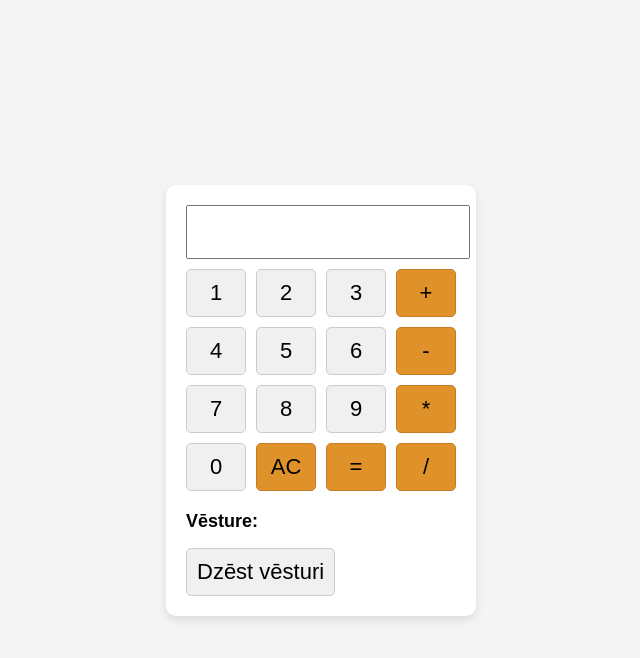
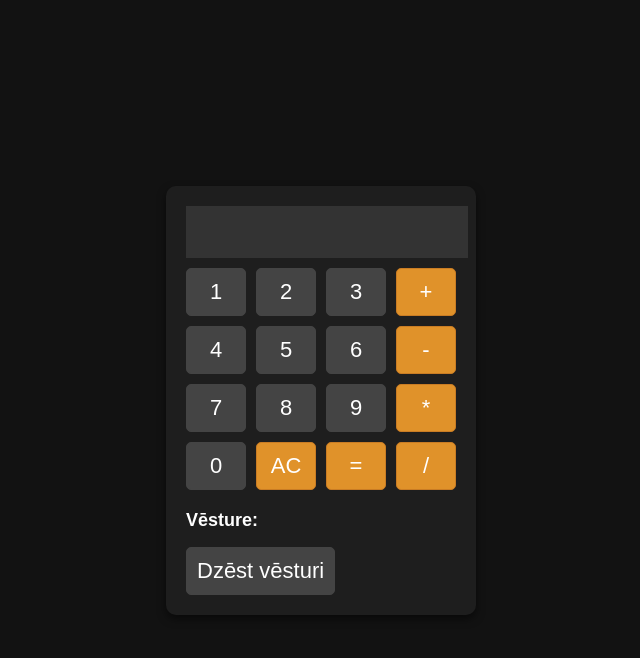
Before and after one commit to 22DP1AToca/kalkulatorsAA, a plain HTML site: page index.html in a window 1280 px wide. Both pictures are taken after a click on the button "Dzēst vēsturi". Shown: the whole page, without its empty margins (319-959 px from the left). Drawn offline with Linux system fonts and the light colour scheme.

Commit message:
emo mode

```diff
--- a/style.css
+++ b/style.css
@@ -1,3 +1,4 @@
+
     body {
         font-family: Arial, sans-serif;
         display: flex;
@@ -5,14 +6,15 @@ body {
         align-items: center;
         height: 100vh;
         margin: 0;
-    background-color: #f4f4f4;
+        background-color: #121212; /* Dark background */
+        color: #fff; /* Light text color */
     }
 
     .calculator {
-    background-color: #fff;
+        background-color: #1e1e1e; /* Dark background for the calculator */
         padding: 20px;
         border-radius: 10px;
-    box-shadow: 0 4px 8px rgba(0, 0, 0, 0.1);
+        box-shadow: 0 4px 8px rgba(0, 0, 0, 0.5); /* Strong shadow for a raised look */
         text-align: center;
         width: 270px;
     }
@@ -26,11 +28,14 @@ input[type="text"] {
         text-align: right;
         padding: 5px;
         outline: none;
+        background-color: #333; /* Dark background for the input */
+        color: #fff; /* Light text color */
+        border: 1px solid #333; /* Dark border */
     }
 
     input:focus {
-    background-color: white; /* Prevent background color change */
-    border: 1px solid #000000;  /* Keep the border color the same */
+        background-color: #333; /* Keep the input background dark */
+        border: 1px solid #333;  /* Light border when focused */
     }
 
     .buttons {
@@ -44,23 +49,24 @@ input:focus {
         font-size: 22px;
         padding: 10px;
         cursor: pointer;
-    background-color: #f0f0f0;
-    border: 1px solid #ccc;
+        background-color: #444; /* Dark buttons */
+        border: 1px solid #444; /* Dark border for buttons */
         border-radius: 5px;
+        color: #fff; /* White text on buttons */
         transition: background-color 0.3s;
     }
 
     #action-button{
-    background-color: #e0922a;
+        background-color: #e0922a; /* Orange color for action button */
         border: 1px solid #c97c24;
     }
 
     #action-button:hover{
-    background-color: #c97c24;
+        background-color: #c97c24; /* Darker orange on hover */
     }
 
     .button:hover {
-    background-color: #ddd;
+        background-color: #555; /* Slightly lighter background on hover */
     }
 
     .history {
@@ -71,6 +77,7 @@ input:focus {
     .history h3 {
         font-size: 18px;
         margin-bottom: 10px;
+        color: #fff; /* Light text for history header */
     }
 
     .history ul {
@@ -79,7 +86,7 @@ input:focus {
     }
 
     .history ul li {
-    background-color: #f9f9f9;
+        background-color: #333; /* Dark background for history list items */
         padding: 8px;
         margin-bottom: 5px;
         border-radius: 5px;
@@ -88,7 +95,7 @@ input:focus {
     }
 
     .history ul li button {
-    background-color: #ff6b6b;
+        background-color: #ff6b6b; /* Red for delete button */
         border: none;
         color: white;
         padding: 5px 10px;
@@ -97,9 +104,9 @@ input:focus {
     }
 
     .history ul li button:hover {
-    background-color: #ff4d4d;
+        background-color: #ff4d4d; /* Darker red on hover */
     }
 
     button:focus {
-    outline: none;
+        outline: none; /* Remove outline on focus */
     }
```
Lines whose indentation alone changed are shown as unchanged.
